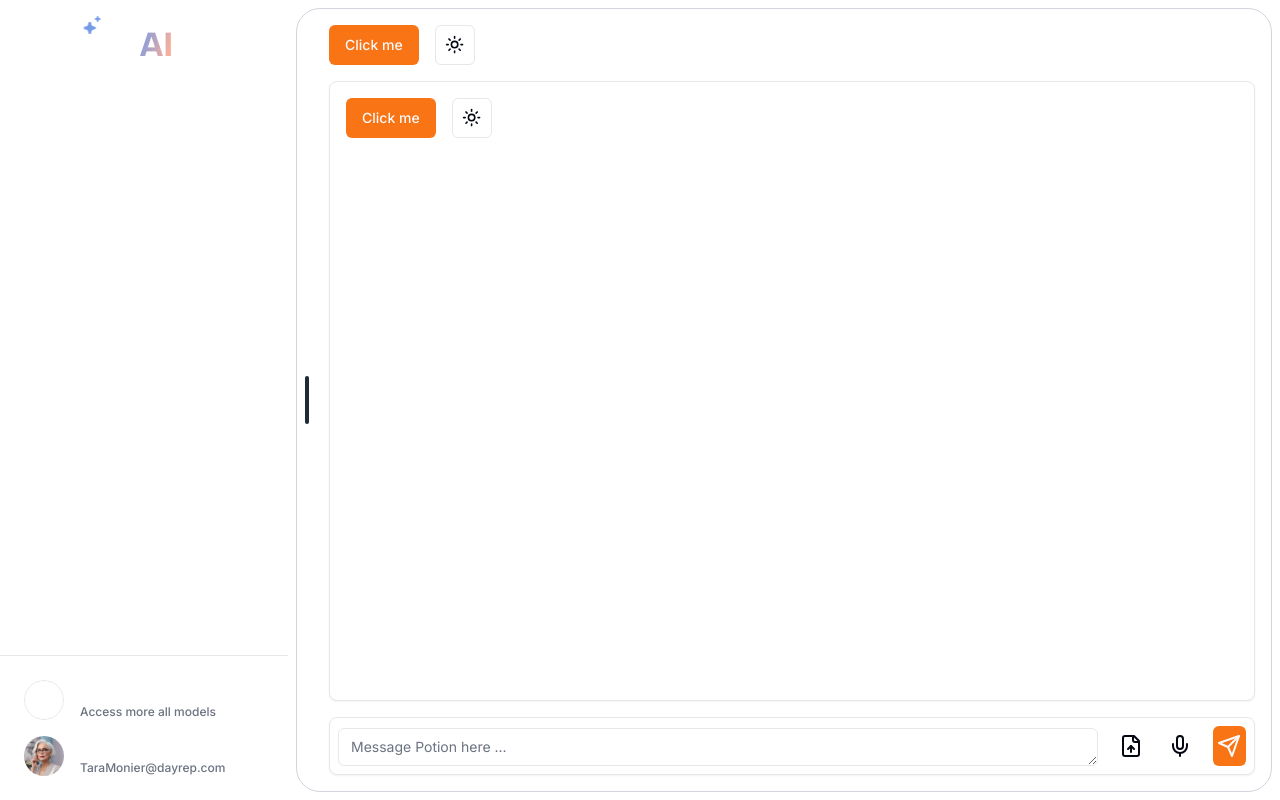
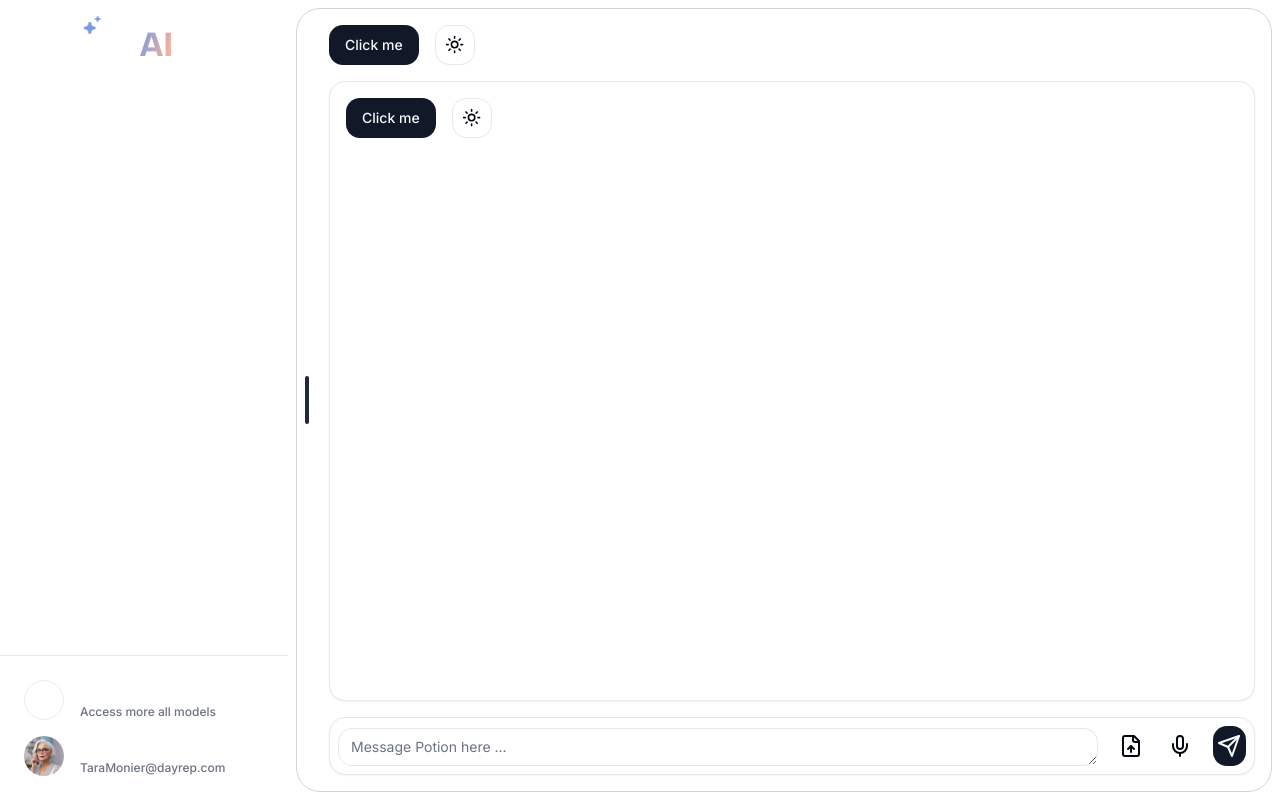
Before and after one commit to hessamkhoobkar/potion-next, a Next.js app: page / in a window 1280 px wide. Built offline with nearby package versions, Linux system fonts and the light colour scheme.

Commit message:
Update primary color and radius in globals.css

```diff
--- a/app/globals.css
+++ b/app/globals.css
@@ -13,7 +13,7 @@
     --popover: 0 0% 100%;
     --popover-foreground: 224 71.4% 4.1%;
 
-    --primary: 25 95% 53%;
+    --primary: 220.9 39.3% 11%;
     --primary-foreground: 210 20% 98%;
 
     --secondary: 220 14.3% 95.9%;
@@ -31,8 +31,7 @@
     --border: 220 13% 91%;
     --input: 220 13% 91%;
     --ring: 224 71.4% 4.1%;
-
-    --radius: 0.5rem;
+    --radius: 1rem;
   }
 
   .dark {
```
